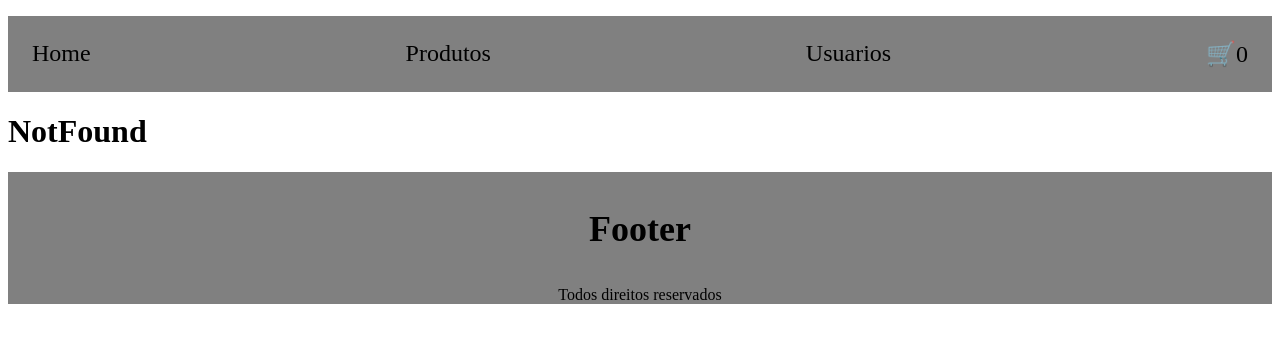
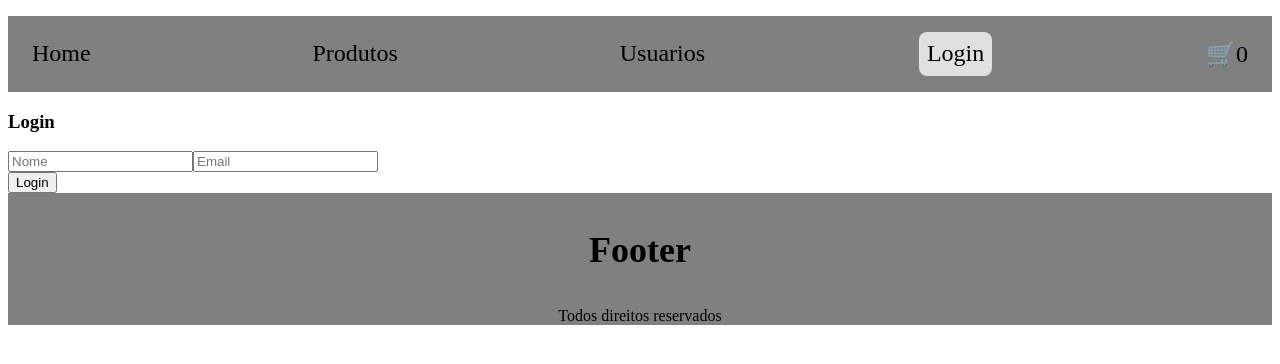
Before and after one commit to DeivithMaciel/react-ts-lab, a React (Vite) app: page /auth in a window 1280 px wide. Shown: the top 364 px of the page. Built offline with nearby package versions, Linux system fonts and the light colour scheme.

Commit message:
feat: implement authentication page and login flow

```diff
--- a/src/App.tsx
+++ b/src/App.tsx
@@ -1,15 +1,17 @@
 import { Route, Routes } from "react-router-dom";
+import { useEffect } from "react";
+import { useSelector } from "react-redux";
+import type { RootState } from "./store/store";
+
 import Home from "./pages/Home";
 import Carrinho from "./pages/Carrinho/Carrinho";
 import NotFound from "./pages/NotFound";
 import Produtos from "./pages/Products/Produtos";
 import Usuarios from "./pages/Usuarios";
+import Auth from "./pages/Auth";
 
 import Navbar from "./components/Navbar";
 import Footer from "./components/Footer";
-import { useEffect } from "react";
-import { useSelector } from "react-redux";
-import type { RootState } from "./store/store";
 
 function App() {
 
@@ -27,6 +29,7 @@ function App() {
       <Route path="*" element={<NotFound />} />
       <Route path="/produtos" element={<Produtos />} />
       <Route path="/usuarios" element={<Usuarios />} />
+      <Route path="/auth" element={<Auth />} />
       <Route path="/carrinho" element={<Carrinho />} />
     </Routes>
     <Footer />
--- a/src/components/Navbar/index.tsx
+++ b/src/components/Navbar/index.tsx
@@ -27,6 +27,10 @@ export const Navbar = () => {
         className={({ isActive }) =>
             isActive ? 'ativo' : '' }
         >Usuarios</NavLink>
+        <NavLink to={'/auth'}
+        className={({ isActive }) =>
+            isActive ? 'ativo' : '' }>
+        Login</NavLink>
         <NavLink to={'/carrinho'}
         className={({ isActive }) =>
         isActive ? 'ativo' : '' }
--- a/src/features/Auth/authSlice.ts
+++ b/src/features/Auth/authSlice.ts
@@ -16,4 +16,6 @@ export const AuthSlice = createSlice({
     }
 })
 
+export const { login } = AuthSlice.actions
+
 export default AuthSlice.reducer;
--- /dev/null
+++ b/src/pages/Auth.tsx
@@ -0,0 +1,24 @@
+import { useDispatch } from "react-redux"
+import type { AppDispatch } from "../store/store"
+import { login } from "../features/Auth/authSlice"
+import { useState } from "react"
+
+export const Auth = () => {
+    const dispatch = useDispatch<AppDispatch>()
+
+    const [ name, setName] = useState('')
+    const [ email, setEmail] = useState('')
+
+    return (
+        <div>
+            <h3>Login</h3>
+            <div>
+                <input type="text" value={name} onChange={((e) => setName(e.target.value))} placeholder="Nome" />
+                <input type="email" value={email} onChange={((e) => setEmail(e.target.value))} placeholder="Email" />
+            </div>
+            <button onClick={(() => dispatch(login({name, email})))}>Login</button>
+        </div>
+    )
+}
+
+export default Auth
```
